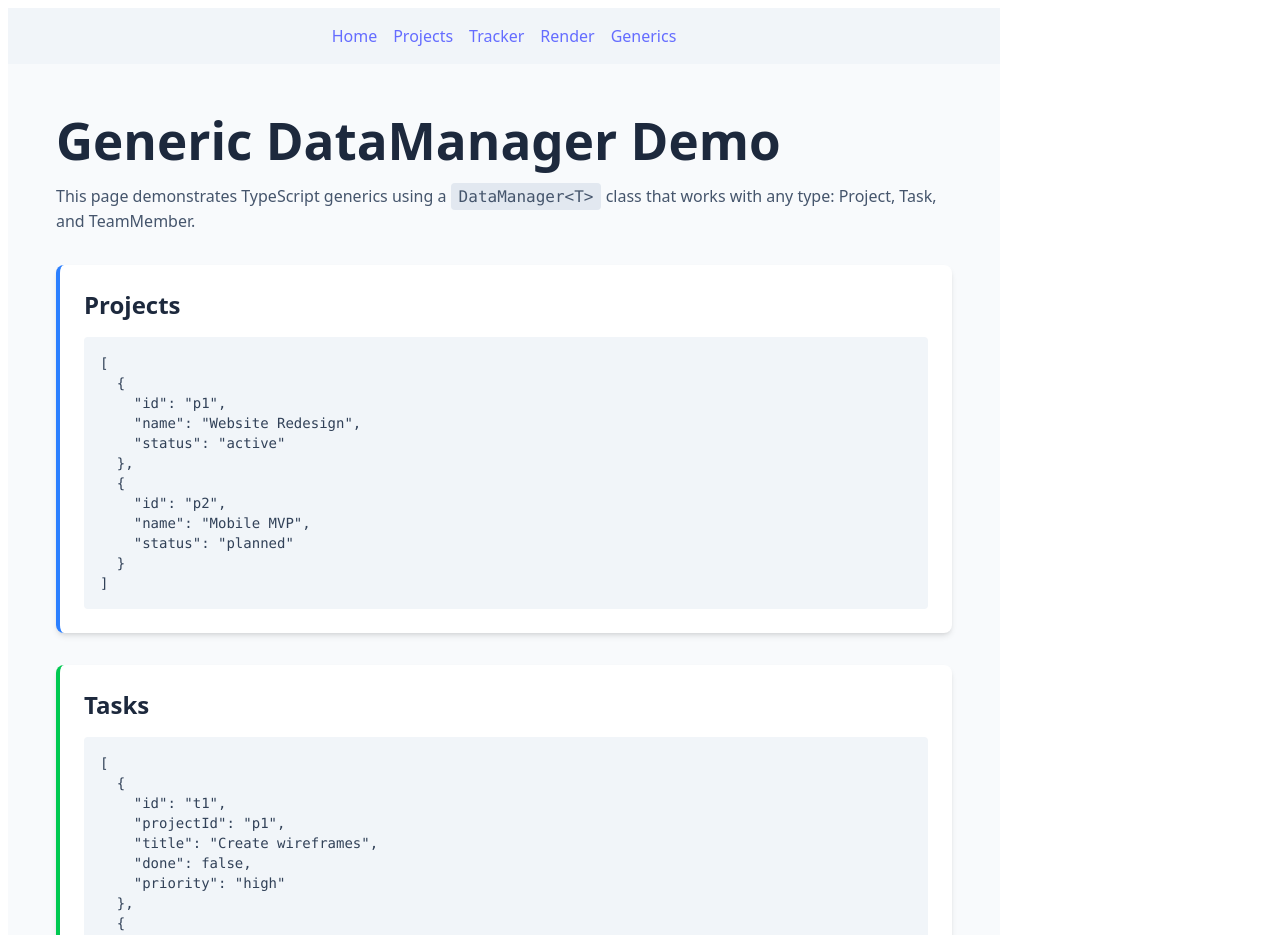
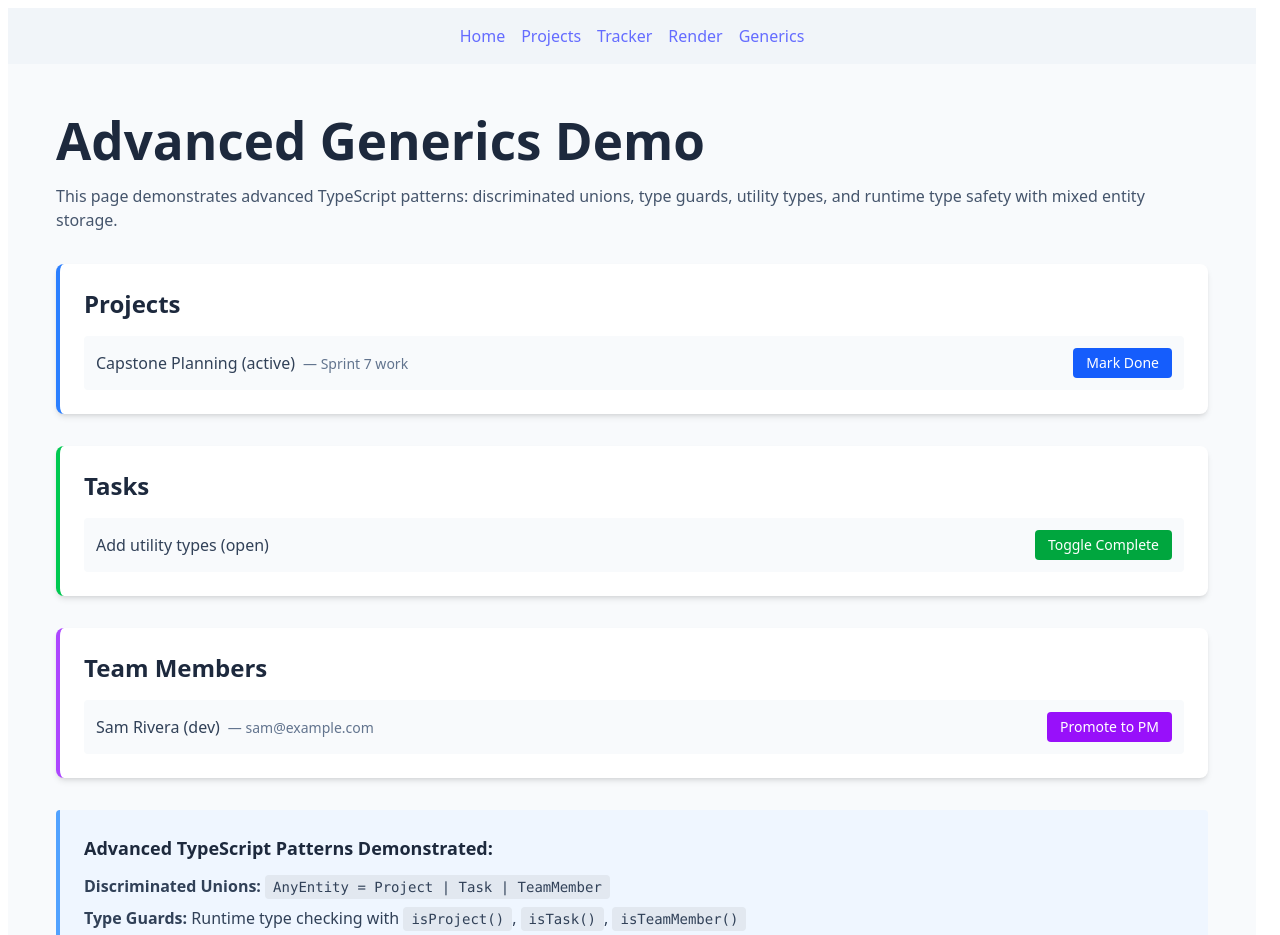
Before and after one commit to jadiennejenson/ts-intro-vite, a React (Vite) app: page /generics in a window 1280 px wide. Shown: the top 935 px of the page. Built offline with nearby package versions, Linux system fonts and the light colour scheme.

Commit message:
save generics

```diff
--- a/src/helpers/entityHelpers.ts
+++ b/src/helpers/entityHelpers.ts
@@ -11,10 +11,10 @@ export function updateEntity<T extends { id: unknown; kind: unknown; createdAt:
   return { ...entity, ...patch };
 }
 
-// Example “view model” helpers using Pick/Omit
+//l” helpers using Pick/Omit
 export type ProjectListItem = Pick<
-  import("./types").Project,
+  import("../types").Project,
   "id" | "name" | "status"
 >;
 
-export type TaskEditFormModel = Omit<import("./types").Task, "createdAt">;
+export type TaskEditFormModel = Omit<import("../types").Task, "createdAt">;
--- /dev/null
+++ b/src/helpers/types.ts
@@ -0,0 +1,32 @@
+// Discriminated union types for mixed entity storage
+export type ProjectStatus = "planned" | "active" | "done";
+
+export interface Project {
+  id: string;
+  kind: "project";
+  createdAt: number;
+  name: string;
+  status: ProjectStatus;
+  description?: string;
+}
+
+export interface Task {
+  id: string;
+  kind: "task";
+  createdAt: number;
+  projectId: string;
+  title: string;
+  completed: boolean;
+}
+
+export interface TeamMember {
+  id: string;
+  kind: "member";
+  createdAt: number;
+  fullName: string;
+  role: "pm" | "dev" | "design";
+  email?: string;
+}
+
+// Discriminated union type
+export type AnyEntity = Project | Task | TeamMember;
--- a/src/pages/Generics.tsx
+++ b/src/pages/Generics.tsx
@@ -1,73 +1,167 @@
-import { useMemo } from "react";
-import { DataManager } from "../data/DataManager";
-import type { Project, Task, TeamMember } from "../models/entities";
+import { useState, useEffect } from "react";
+import type { AnyEntity, Project, Task, TeamMember } from "../helpers/types";
+import { updateEntity } from "../helpers/entityHelpers";
+import { loadEntities, saveEntities, splitEntities } from "../helpers/storage";
+import { isProject, isTask, isTeamMember } from "../helpers/typeGuards";
 
 export default function Generics() {
-  // Create DataManager instances as generic containers for different types
-  const { projects, tasks, team } = useMemo(() => {
-    const projects = new DataManager<Project>();
-    const tasks = new DataManager<Task>();
-    const team = new DataManager<TeamMember>();
+  const [entities, setEntities] = useState<AnyEntity[]>([]);
 
-    // Add sample project data
-    projects.add({ id: "p1", name: "Website Redesign", status: "active" });
-    projects.add({ id: "p2", name: "Mobile MVP", status: "planned" });
+  // Seed data if empty on component mount
+  useEffect(() => {
+    const existing = loadEntities();
+    if (existing.length > 0) {
+      setEntities(existing);
+      return;
+    }
 
-    // Add sample task data
-    tasks.add({ id: "t1", projectId: "p1", title: "Create wireframes", done: false, priority: "high" });
-    tasks.add({ id: "t2", projectId: "p1", title: "Design mockups", done: true, priority: "medium" });
+    const now = Date.now();
 
-    // Add sample team member data
-    team.add({ id: "u1", fullName: "Avery Chen", role: "pm", assignedProjectIds: ["p1", "p2"] });
-    team.add({ id: "u2", fullName: "Jordan Smith", role: "dev", assignedProjectIds: ["p1"] });
+    const project: Project = {
+      id: "p1",
+      kind: "project",
+      createdAt: now,
+      name: "Capstone Planning",
+      status: "active",
+      description: "Sprint 7 work",
+    };
 
-    return { projects, tasks, team };
+    const task: Task = {
+      id: "t1",
+      kind: "task",
+      createdAt: now,
+      projectId: "p1",
+      title: "Add utility types",
+      completed: false,
+    };
+
+    const member: TeamMember = {
+      id: "m1",
+      kind: "member",
+      createdAt: now,
+      fullName: "Sam Rivera",
+      role: "dev",
+      email: "sam@example.com",
+    };
+
+    const initialEntities = [project, task, member];
+    saveEntities(initialEntities);
+    setEntities(initialEntities);
   }, []);
+
+  const handleAction = (id: string, action: string) => {
+    const current = loadEntities();
+    const found = current.find((x) => x.id === id);
+    if (!found) return;
+
+    let updated: AnyEntity = found;
+
+    // Runtime narrowing first (type guard), then type-safe patching (utility types).
+    if (action === "project-done" && isProject(found)) {
+      updated = updateEntity(found, { status: "done" });
+    } else if (action === "task-toggle" && isTask(found)) {
+      updated = updateEntity(found, { completed: !found.completed });
+    } else if (action === "member-promote" && isTeamMember(found)) {
+      updated = updateEntity(found, { role: "pm" });
+    } else {
+      // If action doesn't match entity kind, we do nothing safely.
+      return;
+    }
+
+    const next = current.map((x) => (x.id === id ? updated : x));
+    saveEntities(next);
+    setEntities(next);
+  };
+
+  const { projects, tasks, members } = splitEntities(entities);
 
   return (
     <div className="flex flex-col gap-8 p-4 sm:p-12 bg-slate-50 min-h-screen w-full">
-      <div className="w-full max-w-4xl mx-auto">
+      <div className="w-full max-w-4xl xl:max-w-6xl mx-auto">
         <h1 className="text-4xl sm:text-6xl font-extrabold text-slate-800 mb-4">
-          Generic DataManager Demo
+          Advanced Generics Demo
         </h1>
         <p className="text-slate-600 mb-8">
-          This page demonstrates TypeScript generics using a{" "}
-          <code className="bg-slate-200 px-2 py-1 rounded">DataManager&lt;T&gt;</code> class
-          that works with any type: Project, Task, and TeamMember.
+          This page demonstrates advanced TypeScript patterns: discriminated unions, type guards,
+          utility types, and runtime type safety with mixed entity storage.
         </p>
 
         {/* Projects Section */}
         <div className="mb-8 bg-white rounded-lg shadow-md p-6 border-l-4 border-blue-500">
           <h2 className="text-2xl font-bold text-slate-800 mb-4">Projects</h2>
-          <pre className="bg-slate-100 p-4 rounded overflow-auto text-xs sm:text-sm text-slate-700">
-            {JSON.stringify(projects.getAll(), null, 2)}
-          </pre>
+          <div className="space-y-3">
+            {projects.map((project) => (
+              <div key={project.id} className="flex items-center justify-between p-3 bg-slate-50 rounded">
+                <span className="text-slate-700">
+                  {project.name} ({project.status})
+                  {project.description && <span className="text-sm text-slate-500 ml-2">— {project.description}</span>}
+                </span>
+                {project.status !== "done" && (
+                  <button
+                    onClick={() => handleAction(project.id, "project-done")}
+                    className="bg-blue-600 hover:bg-blue-700 text-white px-3 py-1 rounded text-sm transition-colors"
+                  >
+                    Mark Done
+                  </button>
+                )}
+              </div>
+            ))}
+          </div>
         </div>
 
         {/* Tasks Section */}
         <div className="mb-8 bg-white rounded-lg shadow-md p-6 border-l-4 border-green-500">
           <h2 className="text-2xl font-bold text-slate-800 mb-4">Tasks</h2>
-          <pre className="bg-slate-100 p-4 rounded overflow-auto text-xs sm:text-sm text-slate-700">
-            {JSON.stringify(tasks.getAll(), null, 2)}
-          </pre>
+          <div className="space-y-3">
+            {tasks.map((task) => (
+              <div key={task.id} className="flex items-center justify-between p-3 bg-slate-50 rounded">
+                <span className={`text-slate-700 ${task.completed ? 'line-through text-slate-500' : ''}`}>
+                  {task.title} ({task.completed ? "done" : "open"})
+                </span>
+                <button
+                  onClick={() => handleAction(task.id, "task-toggle")}
+                  className="bg-green-600 hover:bg-green-700 text-white px-3 py-1 rounded text-sm transition-colors"
+                >
+                  Toggle Complete
+                </button>
+              </div>
+            ))}
+          </div>
         </div>
 
         {/* Team Members Section */}
         <div className="mb-8 bg-white rounded-lg shadow-md p-6 border-l-4 border-purple-500">
           <h2 className="text-2xl font-bold text-slate-800 mb-4">Team Members</h2>
-          <pre className="bg-slate-100 p-4 rounded overflow-auto text-xs sm:text-sm text-slate-700">
-            {JSON.stringify(team.getAll(), null, 2)}
-          </pre>
+          <div className="space-y-3">
+            {members.map((member) => (
+              <div key={member.id} className="flex items-center justify-between p-3 bg-slate-50 rounded">
+                <span className="text-slate-700">
+                  {member.fullName} ({member.role})
+                  {member.email && <span className="text-sm text-slate-500 ml-2">— {member.email}</span>}
+                </span>
+                {member.role !== "pm" && (
+                  <button
+                    onClick={() => handleAction(member.id, "member-promote")}
+                    className="bg-purple-600 hover:bg-purple-700 text-white px-3 py-1 rounded text-sm transition-colors"
+                  >
+                    Promote to PM
+                  </button>
+                )}
+              </div>
+            ))}
+          </div>
         </div>
 
-        {/* Info Note */}
+        {/* Technical Details */}
         <div className="bg-blue-50 border-l-4 border-blue-400 p-6 rounded">
-          <p className="text-slate-700">
-            <strong>💡 Note:</strong> Uncomment the intentional type error below in your code to see TypeScript protecting you:
-          </p>
-          <code className="block bg-slate-200 p-3 mt-2 rounded text-xs sm:text-sm text-red-700">
-            {/* tasks.add({{ id: "p3", name: "Not a Task", status: "done" }}); */}
-          </code>
+          <h3 className="text-lg font-semibold text-slate-800 mb-3">Advanced TypeScript Patterns Demonstrated:</h3>
+          <ul className="space-y-2 text-slate-700">
+            <li><strong>Discriminated Unions:</strong> <code className="bg-slate-200 px-2 py-1 rounded text-sm">AnyEntity = Project | Task | TeamMember</code></li>
+            <li><strong>Type Guards:</strong> Runtime type checking with <code className="bg-slate-200 px-2 py-1 rounded text-sm">isProject()</code>, <code className="bg-slate-200 px-2 py-1 rounded text-sm">isTask()</code>, <code className="bg-slate-200 px-2 py-1 rounded text-sm">isTeamMember()</code></li>
+            <li><strong>Utility Types:</strong> <code className="bg-slate-200 px-2 py-1 rounded text-sm">EntityPatch&lt;T&gt;</code> for safe partial updates</li>
+            <li><strong>Generic Constraints:</strong> Type-safe entity updates with <code className="bg-slate-200 px-2 py-1 rounded text-sm">updateEntity()</code></li>
+            <li><strong>Persistent Storage:</strong> Mixed entity arrays stored in localStorage with validation</li>
+          </ul>
         </div>
       </div>
     </div>
```
